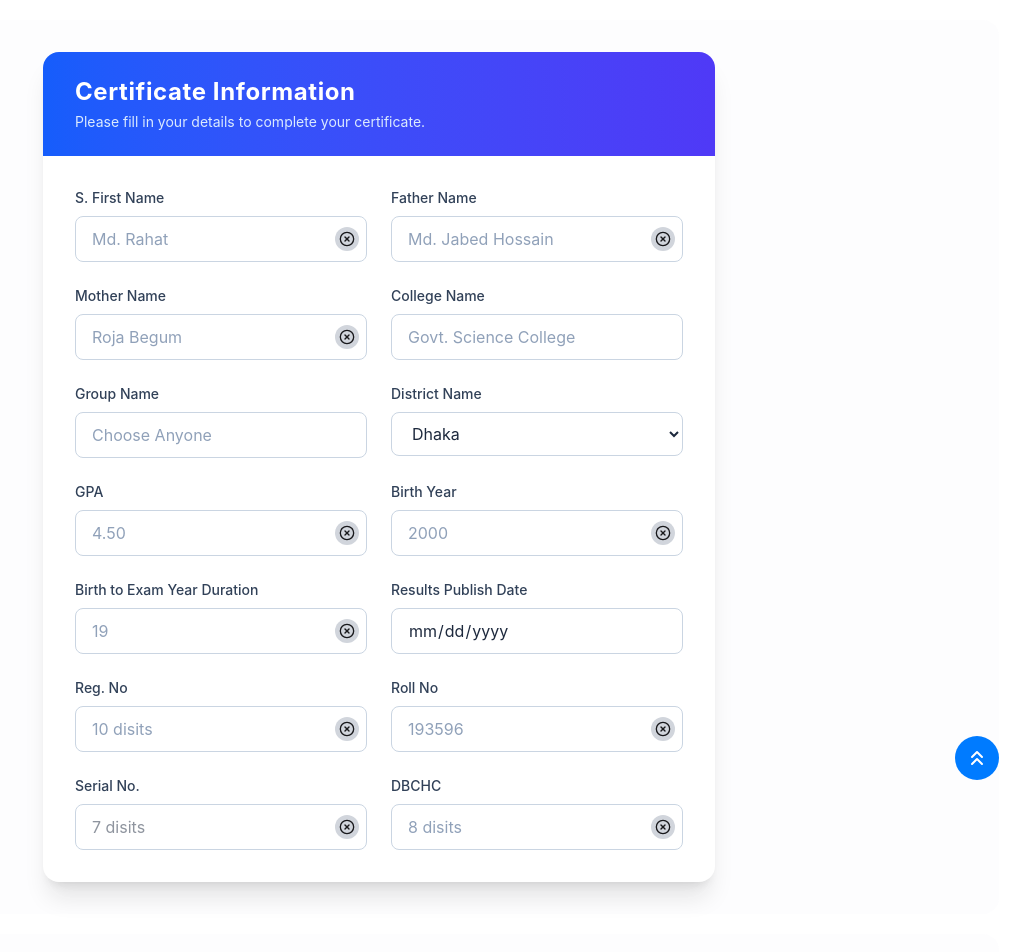
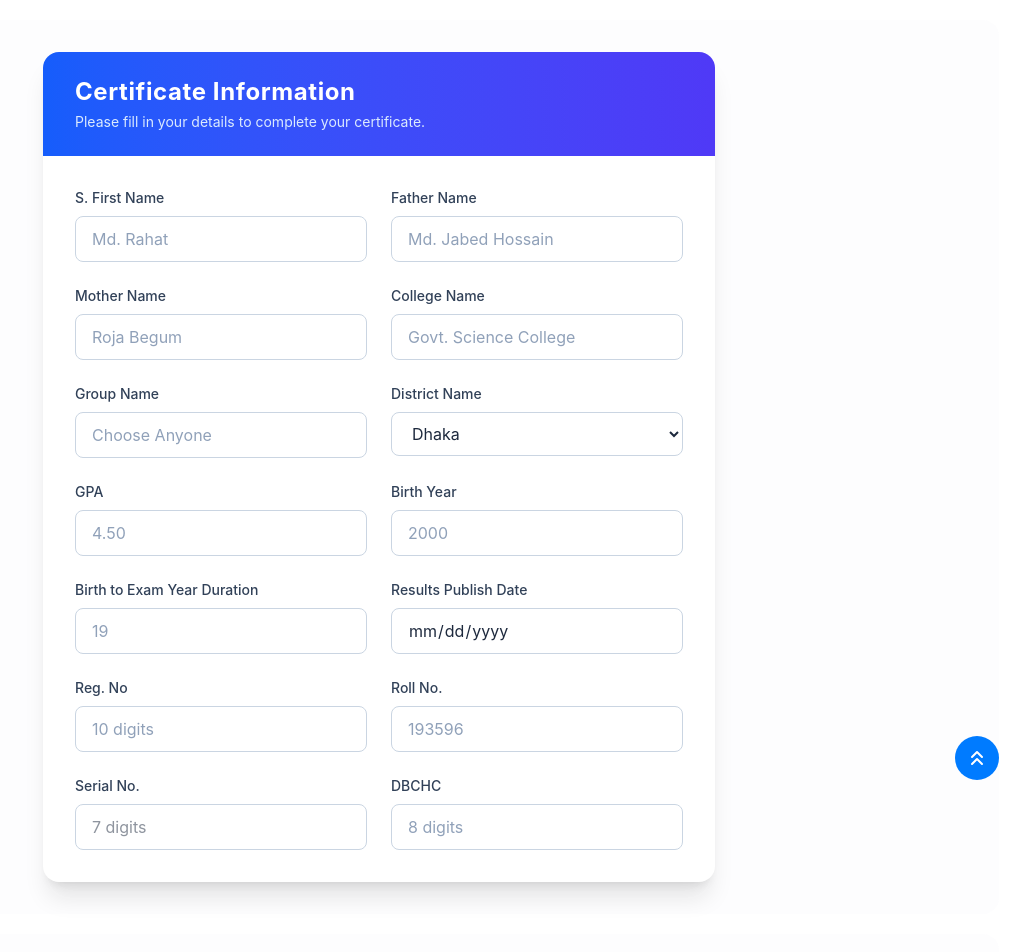
Before and after one commit to Github3121/Custom-Certificate, a React (Vite) app: page / in a window 1280 px wide. Shown: the top 952 px of the page, without its empty margins (261-1280 px from the left). Built offline with nearby package versions, Linux system fonts and the light colour scheme; grey boxes are pictures that could not be loaded.

Commit message:
sommthing

```diff
--- a/src/components/PersonalInformation.jsx
+++ b/src/components/PersonalInformation.jsx
@@ -1,6 +1,20 @@
 import { CircleX } from "lucide-react";
 
-export default function PersonalInfoForm({ studentName, setStudentName, birthYear, setBirthYear, fatherName, setFatherName, motherName, setMotherName, collegeName, setCollegeName, groupName, setGroupName, districtName, setDistrictName, GPA, setGPA, roll, setRoll, reg, setReg, year, setYear, setDate, serial, setSerial, dbchc, setDBCHC, storyear }) {
+export default function PersonalInfoForm({
+    studentName, setStudentName, birthYear, setBirthYear, fatherName, setFatherName,
+    motherName, setMotherName, collegeName, setCollegeName, groupName, setGroupName,
+    districtName, setDistrictName, GPA, setGPA, roll, setRoll, reg, setReg,
+    year, setYear, setDate, serial, setSerial, dbchc, setDBCHC, storyear
+}) {
+
+    // Helper function: State clear korbe ebong oi input-e focus niye ashbe
+    const handleClearAndFocus = (setter, elementId) => {
+        setter(""); // React State clear
+        const targetInput = document.getElementById(elementId);
+        if (targetInput) {
+            targetInput.focus(); // Clear hoyar por auto-focus
+        }
+    };
 
     return (
         <div className="min-h-screen bg-[#f1f5f92f] backdrop-blur-sm flex items-center justify-center p-4 sm:p-6 lg:p-8 rounded-2xl">
@@ -12,23 +26,42 @@ export default function PersonalInfoForm({ studentName, setStudentName, birthYea
 
                 <div className="p-8 space-y-6">
                     <div className="grid grid-cols-1 sm:grid-cols-2 gap-6">
+                        {/* Student Name */}
                         <div className="relative">
                             <label className="block text-sm font-medium text-slate-700 mb-2">S. First Name</label>
-                            <input id="name" value={studentName} onChange={(e) => setStudentName(e.target.value)} type="text" placeholder="Md. Rahat" required className="w-full px-4 py-2.5 rounded-lg border border-slate-300 focus:ring-2 focus:ring-blue-500 focus:border-blue-500 outline-none transition text-slate-800 placeholder-slate-400" />
-                            <button tabIndex={-1} onClick={() => document.getElementById("name").value = ''} className="absolute left-65 top-[39px] bg-gray-300 p-1 rounded-full hover:bg-gray-700 hover:text-white cursor-pointer"><CircleX size={16} /></button>
+                            <input id="name" value={studentName} onChange={(e) => setStudentName(e.target.value)} type="text" placeholder="Md. Rahat" required className="w-full px-4 py-2.5 rounded-lg border border-slate-300 focus:ring-2 focus:ring-blue-500 focus:border-blue-500 outline-none transition text-slate-800 placeholder-slate-400 pr-10" />
+                            {studentName && (
+                                <button type="button" tabIndex={-1} onClick={() => handleClearAndFocus(setStudentName, "name")} className="absolute right-3 top-[39px] bg-gray-200 p-1 rounded-full hover:bg-gray-700 hover:text-white cursor-pointer transition">
+                                    <CircleX size={16} />
+                                </button>
+                            )}
                         </div>
+
+                        {/* Father Name */}
                         <div className="relative">
                             <label className="block text-sm font-medium text-slate-700 mb-2">Father Name</label>
-                            <input id="father" value={fatherName} onChange={(e) => setFatherName(e.target.value)} type="text" placeholder="Md. Jabed Hossain" required className="w-full px-4 py-2.5 rounded-lg border border-slate-300 focus:ring-2 focus:ring-blue-500 focus:border-blue-500 outline-none transition text-slate-800 placeholder-slate-400" />
-                            <button tabIndex={-1} onClick={() => document.getElementById("father").value = ''} className="absolute left-65 top-[39px] bg-gray-300 p-1 rounded-full hover:bg-gray-700 hover:text-white cursor-pointer"><CircleX size={16} /></button>
+                            <input id="father" value={fatherName} onChange={(e) => setFatherName(e.target.value)} type="text" placeholder="Md. Jabed Hossain" required className="w-full px-4 py-2.5 rounded-lg border border-slate-300 focus:ring-2 focus:ring-blue-500 focus:border-blue-500 outline-none transition text-slate-800 placeholder-slate-400 pr-10" />
+                            {fatherName && (
+                                <button type="button" tabIndex={-1} onClick={() => handleClearAndFocus(setFatherName, "father")} className="absolute right-3 top-[39px] bg-gray-200 p-1 rounded-full hover:bg-gray-700 hover:text-white cursor-pointer transition">
+                                    <CircleX size={16} />
+                                </button>
+                            )}
                         </div>
                     </div>
+
                     <div className="grid grid-cols-1 sm:grid-cols-2 gap-6">
+                        {/* Mother Name */}
                         <div className="relative">
                             <label className="block text-sm font-medium text-slate-700 mb-2">Mother Name</label>
-                            <input id="mother" value={motherName} onChange={(e) => setMotherName(e.target.value)} type="text" placeholder="Roja Begum" className="w-full px-4 py-2.5 rounded-lg border border-slate-300 focus:ring-2 focus:ring-blue-500 focus:border-blue-500 outline-none transition text-slate-800 placeholder-slate-400" />
-                            <button tabIndex={-1} onClick={() => document.getElementById("mother").value = ''} className="absolute left-65 top-[39px] bg-gray-300 p-1 rounded-full hover:bg-gray-700 hover:text-white cursor-pointer"><CircleX size={16} /></button>
+                            <input id="mother" value={motherName} onChange={(e) => setMotherName(e.target.value)} type="text" placeholder="Roja Begum" className="w-full px-4 py-2.5 rounded-lg border border-slate-300 focus:ring-2 focus:ring-blue-500 focus:border-blue-500 outline-none transition text-slate-800 placeholder-slate-400 pr-10" />
+                            {motherName && (
+                                <button type="button" tabIndex={-1} onClick={() => handleClearAndFocus(setMotherName, "mother")} className="absolute right-3 top-[39px] bg-gray-200 p-1 rounded-full hover:bg-gray-700 hover:text-white cursor-pointer transition">
+                                    <CircleX size={16} />
+                                </button>
+                            )}
                         </div>
+
+                        {/* College Name */}
                         <div>
                             <label className="block text-sm font-medium text-slate-700 mb-2">College Name</label>
                             <input value={collegeName} onChange={(e) => setCollegeName(e.target.value)} list="browsers" type="text" placeholder="Govt. Science College" required className="w-full px-4 py-2.5 rounded-lg border border-slate-300 focus:ring-2 focus:ring-blue-500 focus:border-blue-500 outline-none transition text-slate-800 placeholder-slate-400" />
@@ -38,7 +71,9 @@ export default function PersonalInfoForm({ studentName, setStudentName, birthYea
                             </datalist>
                         </div>
                     </div>
+
                     <div className="grid grid-cols-1 sm:grid-cols-2 gap-6">
+                        {/* Group Name */}
                         <div>
                             <label className="block text-sm font-medium text-slate-700 mb-2">Group Name</label>
                             <input value={groupName} onChange={(e) => setGroupName(e.target.value)} list="groups" type="text" placeholder="Choose Anyone" className="w-full px-4 py-2.5 rounded-lg border border-slate-300 focus:ring-2 focus:ring-blue-500 focus:border-blue-500 outline-none transition text-slate-800 placeholder-slate-400" />
@@ -48,6 +83,8 @@ export default function PersonalInfoForm({ studentName, setStudentName, birthYea
                                 <option value="Arts"></option>
                             </datalist>
                         </div>
+
+                        {/* District Name */}
                         <div>
                             <label className="block text-sm font-medium text-slate-700 mb-2">District Name</label>
                             <select defaultValue={districtName} onChange={(e) => setDistrictName(e.target.value)} className="w-full px-4 py-2.5 rounded-lg border border-slate-300 focus:ring-2 focus:ring-blue-500 focus:border-blue-500 outline-none transition text-slate-800">
@@ -68,51 +105,95 @@ export default function PersonalInfoForm({ studentName, setStudentName, birthYea
                             </select>
                         </div>
                     </div>
+
                     <div className="grid grid-cols-1 sm:grid-cols-2 gap-6">
+                        {/* GPA */}
                         <div className="relative">
                             <label className="block text-sm font-medium text-slate-700 mb-2">GPA</label>
-                            <input id="gpa" value={GPA} onChange={(e) => setGPA(e.target.value)} type="text" placeholder="4.50" className="w-full px-4 py-2.5 rounded-lg border border-slate-300 focus:ring-2 focus:ring-blue-500 focus:border-blue-500 outline-none transition text-slate-800 placeholder-slate-400" />
-                            <button tabIndex={-1} onClick={() => document.getElementById("gpa").value = ''} className="absolute left-65 top-[39px] bg-gray-300 p-1 rounded-full hover:bg-gray-700 hover:text-white cursor-pointer"><CircleX size={16} /></button>
+                            <input id="gpa" value={GPA} onChange={(e) => setGPA(e.target.value)} type="text" placeholder="4.50" className="w-full px-4 py-2.5 rounded-lg border border-slate-300 focus:ring-2 focus:ring-blue-500 focus:border-blue-500 outline-none transition text-slate-800 placeholder-slate-400 pr-10" />
+                            {GPA && (
+                                <button type="button" tabIndex={-1} onClick={() => handleClearAndFocus(setGPA, "gpa")} className="absolute right-3 top-[39px] bg-gray-200 p-1 rounded-full hover:bg-gray-700 hover:text-white cursor-pointer transition">
+                                    <CircleX size={16} />
+                                </button>
+                            )}
                         </div>
+
+                        {/* Birth Year */}
                         <div className="relative">
                             <label className="block text-sm font-medium text-slate-700 mb-2">Birth Year</label>
-                            <input id="birth" value={birthYear} maxLength={4} onChange={(e) => setBirthYear(e.target.value)} type="text" placeholder="2000" required className="w-full px-4 py-2.5 rounded-lg border border-slate-300 focus:ring-2 focus:ring-blue-500 focus:border-blue-500 outline-none transition text-slate-800 placeholder-slate-400" />
-                            <button tabIndex={-1} onClick={() => document.getElementById("birth").value = ''} className="absolute left-65 top-[39px] bg-gray-300 p-1 rounded-full hover:bg-gray-700 hover:text-white cursor-pointer"><CircleX size={16} /></button>
+                            <input id="birth" value={birthYear} maxLength={4} onChange={(e) => setBirthYear(e.target.value)} type="text" placeholder="2000" required className="w-full px-4 py-2.5 rounded-lg border border-slate-300 focus:ring-2 focus:ring-blue-500 focus:border-blue-500 outline-none transition text-slate-800 placeholder-slate-400 pr-10" />
+                            {birthYear && (
+                                <button type="button" tabIndex={-1} onClick={() => handleClearAndFocus(setBirthYear, "birth")} className="absolute right-3 top-[39px] bg-gray-200 p-1 rounded-full hover:bg-gray-700 hover:text-white cursor-pointer transition">
+                                    <CircleX size={16} />
+                                </button>
+                            )}
                         </div>
                     </div>
+
                     <div className="grid grid-cols-1 sm:grid-cols-2 gap-6">
+                        {/* Exam Duration */}
                         <div className="relative">
                             <label className="block text-sm font-medium text-slate-700 mb-2">Birth to Exam Year Duration</label>
-                            <input id="year" value={year} maxLength={3} onChange={(e) => setYear(e.target.value)} type="number" placeholder="19" className="w-full px-4 py-2.5 rounded-lg border border-slate-300 focus:ring-2 focus:ring-blue-500 focus:border-blue-500 outline-none transition text-slate-800 placeholder-slate-400" />
-                            <button tabIndex={-1} onClick={() => document.getElementById("year").value = ''} className="absolute left-65 top-[39px] bg-gray-300 p-1 rounded-full hover:bg-gray-700 hover:text-white cursor-pointer"><CircleX size={16} /></button>
+                            <input id="year" value={year} maxLength={3} onChange={(e) => setYear(e.target.value)} type="number" placeholder="19" className="w-full px-4 py-2.5 rounded-lg border border-slate-300 focus:ring-2 focus:ring-blue-500 focus:border-blue-500 outline-none transition text-slate-800 placeholder-slate-400 pr-10" />
+                            {year && (
+                                <button type="button" tabIndex={-1} onClick={() => handleClearAndFocus(setYear, "year")} className="absolute right-3 top-[39px] bg-gray-200 p-1 rounded-full hover:bg-gray-700 hover:text-white cursor-pointer transition">
+                                    <CircleX size={16} />
+                                </button>
+                            )}
                         </div>
+
+                        {/* Results Publish Date */}
                         <div>
                             <label className="block text-sm font-medium text-slate-700 mb-2">Results Publish Date</label>
                             <input tabIndex={-1} value={storyear} onChange={(e) => setDate(e.target.value)} type="date" className="w-full px-4 py-2.5 rounded-lg border border-slate-300 focus:ring-2 focus:ring-blue-500 focus:border-blue-500 outline-none transition text-slate-800" disabled />
                         </div>
                     </div>
+
                     <div className="grid grid-cols-1 sm:grid-cols-2 gap-6">
+                        {/* Reg No */}
                         <div className="relative">
                             <label className="block text-sm font-medium text-slate-700 mb-2">Reg. No</label>
-                            <input id="reg" value={reg} maxLength={10} onChange={(e) => setReg(e.target.value)} type="text" placeholder="10 disits" required className="w-full px-4 py-2.5 rounded-lg border border-slate-300 focus:ring-2 focus:ring-blue-500 focus:border-blue-500 outline-none transition text-slate-800 placeholder-slate-400" />
-                            <button tabIndex={-1} onClick={() => document.getElementById("reg").value = ''} className="absolute left-65 top-[39px] bg-gray-300 p-1 rounded-full hover:bg-gray-700 hover:text-white cursor-pointer"><CircleX size={16} /></button>
+                            <input id="reg" value={reg} maxLength={10} onChange={(e) => setReg(e.target.value)} type="text" placeholder="10 digits" required className="w-full px-4 py-2.5 rounded-lg border border-slate-300 focus:ring-2 focus:ring-blue-500 focus:border-blue-500 outline-none transition text-slate-800 placeholder-slate-400 pr-10" />
+                            {reg && (
+                                <button type="button" tabIndex={-1} onClick={() => handleClearAndFocus(setReg, "reg")} className="absolute right-3 top-[39px] bg-gray-200 p-1 rounded-full hover:bg-gray-700 hover:text-white cursor-pointer transition">
+                                    <CircleX size={16} />
+                                </button>
+                            )}
                         </div>
+
+                        {/* Roll No */}
                         <div className="relative">
-                            <label className="block text-sm font-medium text-slate-700 mb-2">Roll No</label>
-                            <input id="roll" value={roll} maxLength={6} onChange={(e) => setRoll(e.target.value)} type="text" placeholder="193596" className="w-full px-4 py-2.5 rounded-lg border border-slate-300 focus:ring-2 focus:ring-blue-500 focus:border-blue-500 outline-none transition text-slate-800 placeholder-slate-400" />
-                            <button tabIndex={-1} onClick={() => document.getElementById("roll").value = ''} className="absolute left-65 top-[39px] bg-gray-300 p-1 rounded-full hover:bg-gray-700 hover:text-white cursor-pointer"><CircleX size={16} /></button>
+                            <label className="block text-sm font-medium text-slate-700 mb-2">Roll No. <span className={`${roll.length === 7 ? 'text-green-700' : 'text-red-400'} ${roll.length === 0 && 'hidden'}`}>{roll.length}</span></label>
+                            <input id="roll" value={roll} maxLength={6} onChange={(e) => setRoll(e.target.value)} type="text" placeholder="193596" className="w-full px-4 py-2.5 rounded-lg border border-slate-300 focus:ring-2 focus:ring-blue-500 focus:border-blue-500 outline-none transition text-slate-800 placeholder-slate-400 pr-10" />
+                            {roll && (
+                                <button type="button" tabIndex={-1} onClick={() => handleClearAndFocus(setRoll, "roll")} className="absolute right-3 top-[39px] bg-gray-200 p-1 rounded-full hover:bg-gray-700 hover:text-white cursor-pointer transition">
+                                    <CircleX size={16} />
+                                </button>
+                            )}
                         </div>
                     </div>
+
                     <div className="grid grid-cols-1 sm:grid-cols-2 gap-6">
+                        {/* Serial No */}
                         <div className="relative">
-                            <label className="block text-sm font-medium text-slate-700 mb-2">Serial No.</label>
-                            <input id="sl" value={serial} maxLength={7} onChange={(e) => setSerial(e.target.value)} type="text" placeholder="7 disits" className="w-full px-4 py-2.5 rounded-lg border border-slate-300 focus:ring-2 focus:ring-blue-500 focus:border-blue-500 outline-none transition text-slate-800" />
-                            <button tabIndex={-1} onClick={() => document.getElementById("sl").value = ''} className="absolute left-65 top-[39px] bg-gray-300 p-1 rounded-full hover:bg-gray-700 hover:text-white cursor-pointer"><CircleX size={16} /></button>
+                            <label className="block text-sm font-medium text-slate-700 mb-2">Serial No. <span className={`${serial.length === 7 ? 'text-green-700' : 'text-red-400'} ${serial.length === 0 && 'hidden'}`}>{serial.length}</span></label>
+                            <input id="sl" value={serial} maxLength={7} onChange={(e) => setSerial(e.target.value)} type="text" placeholder="7 digits" className="w-full px-4 py-2.5 rounded-lg border border-slate-300 focus:ring-2 focus:ring-blue-500 focus:border-blue-500 outline-none transition text-slate-800 pr-10" />
+                            {serial && (
+                                <button type="button" tabIndex={-1} onClick={() => handleClearAndFocus(setSerial, "sl")} className="absolute right-3 top-[39px] bg-gray-200 p-1 rounded-full hover:bg-gray-700 hover:text-white cursor-pointer transition">
+                                    <CircleX size={16} />
+                                </button>
+                            )}
                         </div>
+
+                        {/* DBCHC */}
                         <div className="relative">
                             <label className="block text-sm font-medium text-slate-700 mb-2">DBCHC</label>
-                            <input id="dbchc" value={dbchc} maxLength={8} onChange={(e) => setDBCHC(e.target.value)} type="text" placeholder="8 disits" className="w-full px-4 py-2.5 rounded-lg border border-slate-300 focus:ring-2 focus:ring-blue-500 focus:border-blue-500 outline-none transition text-slate-800 placeholder-slate-400" />
-                            <button tabIndex={-1} onClick={() => document.getElementById("dbchc").value = ''} className="absolute left-65 top-[39px] bg-gray-300 p-1 rounded-full hover:bg-gray-700 hover:text-white cursor-pointer"><CircleX size={16} /></button>
+                            <input id="dbchc" value={dbchc} maxLength={8} onChange={(e) => setDBCHC(e.target.value)} type="text" placeholder="8 digits" className="w-full px-4 py-2.5 rounded-lg border border-slate-300 focus:ring-2 focus:ring-blue-500 focus:border-blue-500 outline-none transition text-slate-800 placeholder-slate-400 pr-10" />
+                            {dbchc && (
+                                <button type="button" tabIndex={-1} onClick={() => handleClearAndFocus(setDBCHC, "dbchc")} className="absolute right-3 top-[39px] bg-gray-200 p-1 rounded-full hover:bg-gray-700 hover:text-white cursor-pointer transition">
+                                    <CircleX size={16} />
+                                </button>
+                            )}
                         </div>
                     </div>
                 </div>
```
